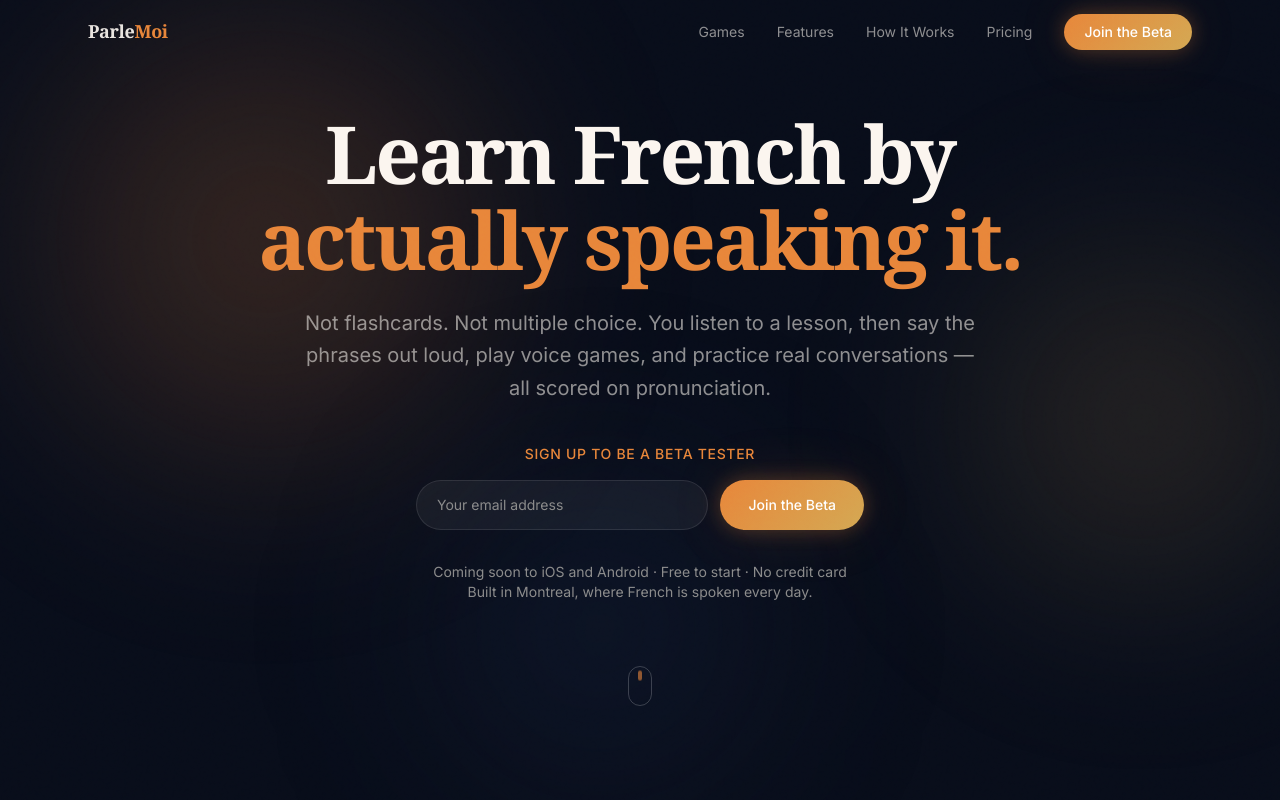
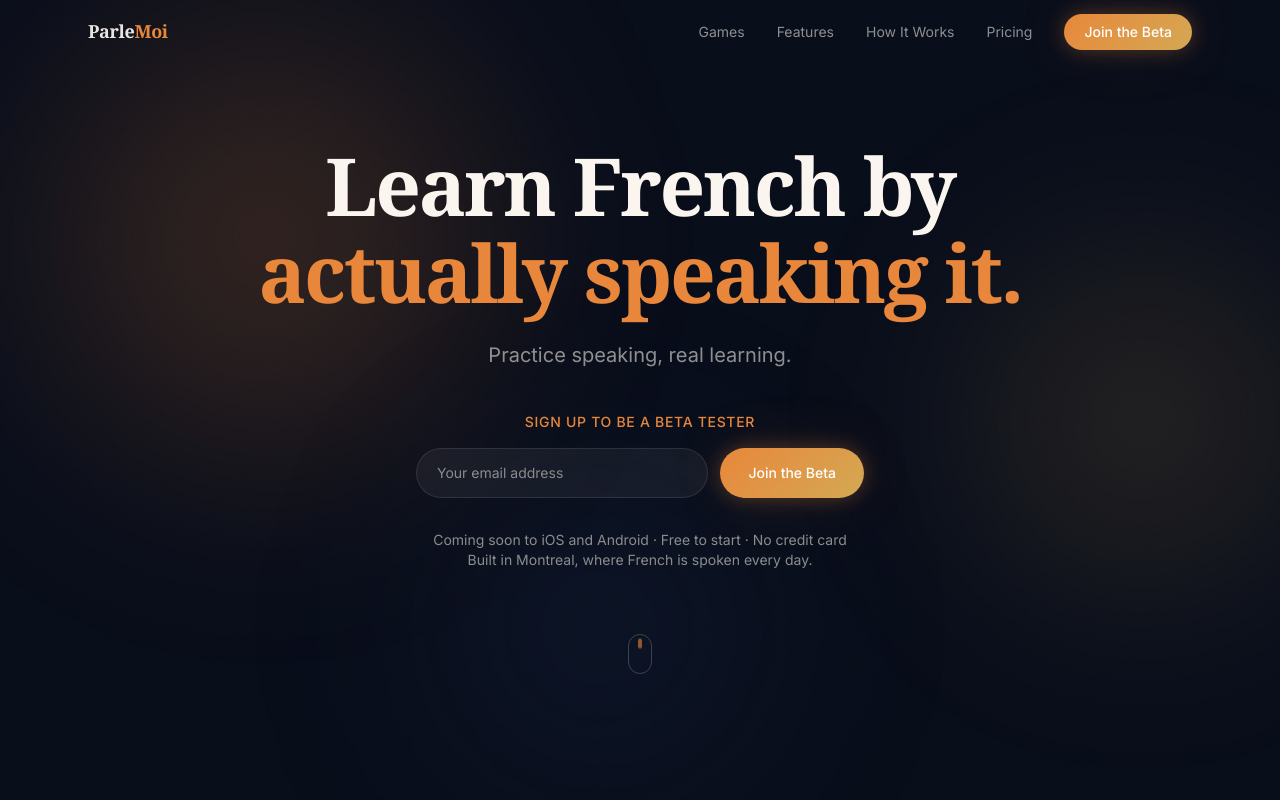
Before and after one commit to braybot1632/parlemoi-site, a Vue app: page / in a window 1280 px wide. Shown: the top 800 px of the page. Built offline with nearby package versions, Linux system fonts and the light colour scheme.

Commit message:
Update hero subheadline to "Practice speaking, real learning."
Co-Authored-By: Claude Opus 4.6 (1M context) <noreply@anthropic.com>

```diff
--- a/src/components/HeroSection.vue
+++ b/src/components/HeroSection.vue
@@ -37,9 +37,7 @@ function onSubmit() {
         class="mt-6 text-lg md:text-xl text-text-light/60 max-w-2xl mx-auto leading-relaxed transition-all duration-1000 delay-300"
         :class="visible ? 'opacity-100 translate-y-0' : 'opacity-0 translate-y-6'"
       >
-        Not flashcards. Not multiple choice. You listen to a lesson,
-        then say the phrases out loud, play voice games, and practice
-        real conversations — all scored on pronunciation.
+        Practice speaking, real learning.
       </p>
 
       <!-- Beta signup form -->
```
